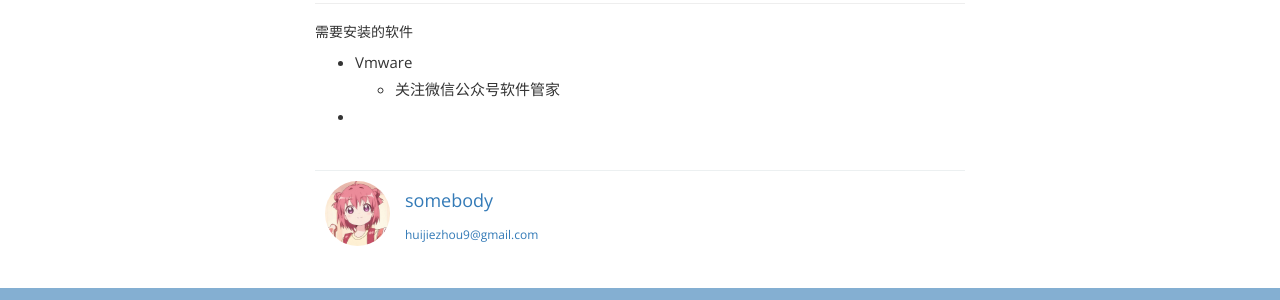
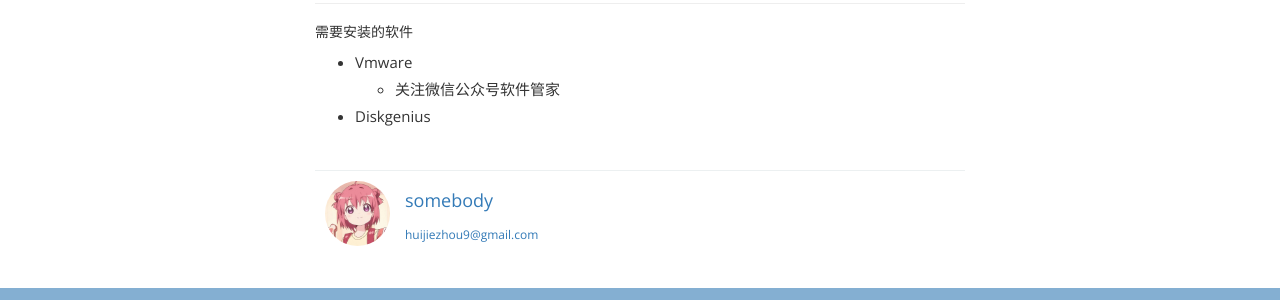
Before and after one commit to zhousomebody/zhousomebody.github.io, a Jekyll site: the page built from _posts/2024-01-15-Ubuntu-install.md, in a window 1280 px wide. Shown: the part 309-609 px from the top of the page. Built offline with Jekyll 4.4.1, drawn with Linux system fonts in a browser that asks for light colours; Markdown is read by kramdown in place of the engine named in the settings.

Commit message:
Update 2024-01-15-Ubuntu-install.md

```diff
--- a/_posts/2024-01-15-Ubuntu-install.md
+++ b/_posts/2024-01-15-Ubuntu-install.md
@@ -10,5 +10,4 @@ excerpt_separator: "##"
 ##### 需要安装的软件
 - Vmware
   - 关注微信公众号软件管家
-
--
+- Diskgenius
```
